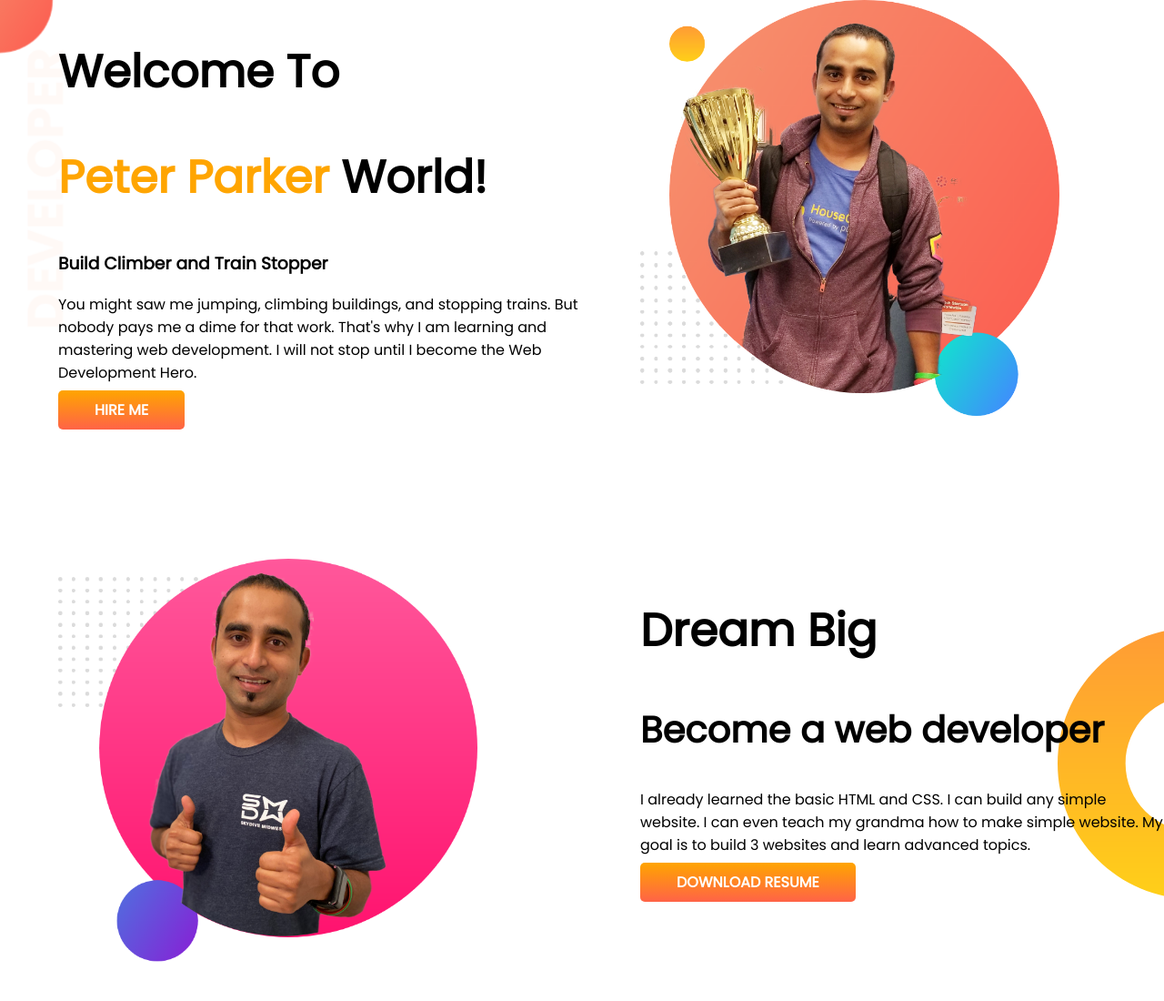
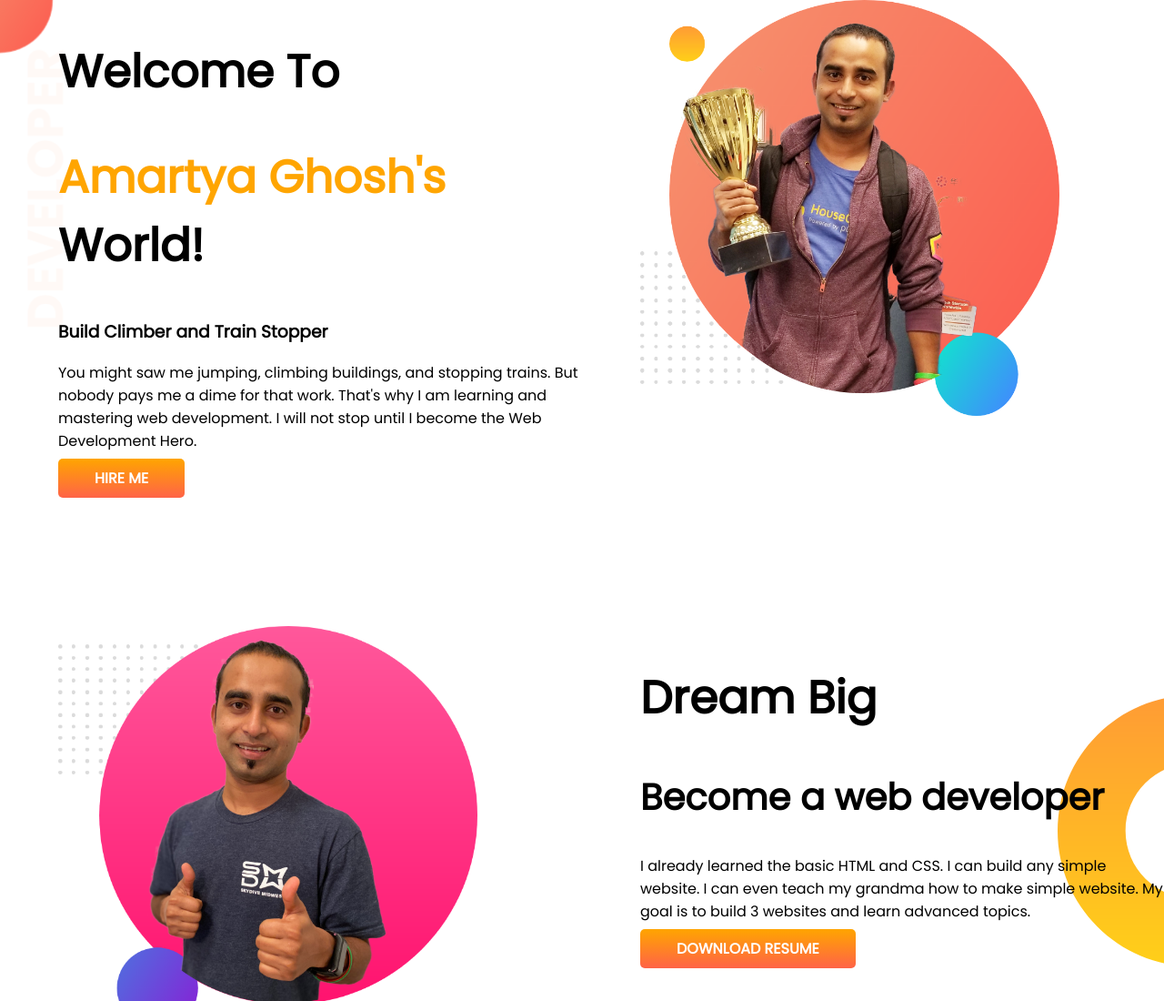
Before and after one commit to AmartyaGhoshyoo/developer-portfolio, a plain HTML site: page index.html in a window 1280 px wide. Shown: the top 1100 px of the page at 91% size. Drawn offline with Linux system fonts and the light colour scheme.

Commit message:
Amartya Ghosh

```diff
--- a/index.html
+++ b/index.html
@@ -16,7 +16,7 @@
     <section class="as">
         <div class="really">
             <h1>Welcome To</h1>
-            <h1><span class="yoo">Peter Parker</span> World!</h1>
+            <h1><span class="yoo">Amartya Ghosh's</span> World!</h1>
             <h3>Build Climber and Train Stopper</h3>
             <p>You might saw me jumping, climbing buildings, and stopping trains. But nobody pays me a dime for that
                 work.
```
